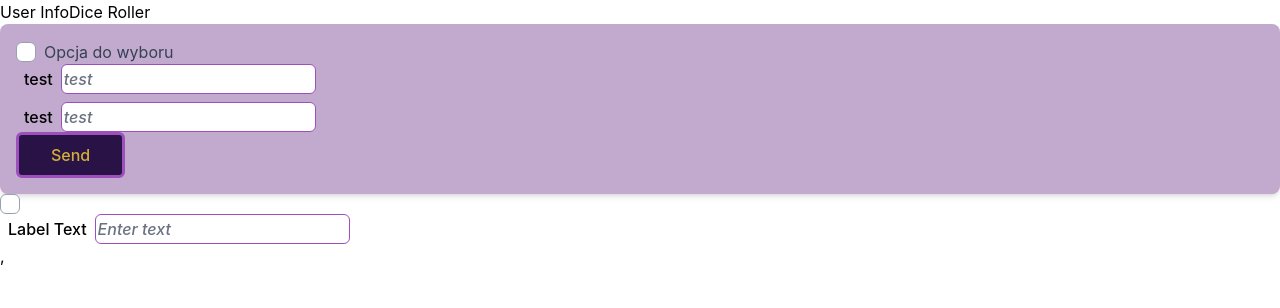
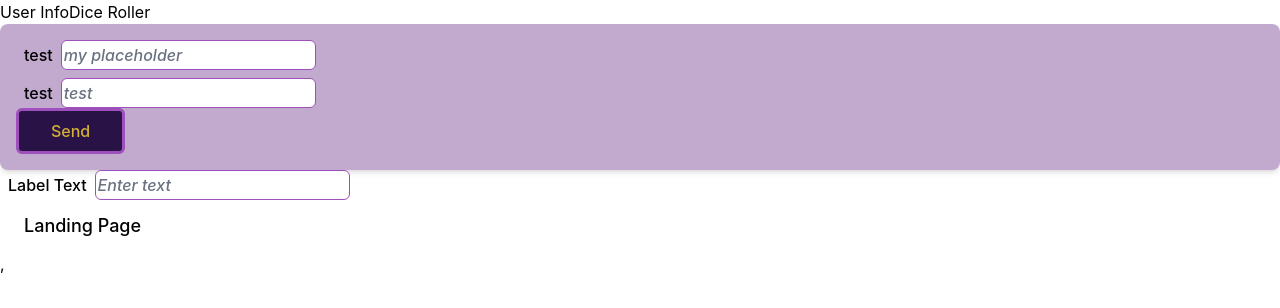
Before and after one commit to CodingTigerPaw/Nexus, a React (Vite) app in the folder Frontend/: page / in a window 1280 px wide. Shown: the top 308 px of the page. Built offline with nearby package versions, Linux system fonts and the light colour scheme.

Commit message:
added validation logic with Zod library

```diff
--- a/Frontend/package.json
+++ b/Frontend/package.json
@@ -28,6 +28,7 @@
   },
   "devDependencies": {
     "@eslint/js": "^9.39.1",
+    "@hookform/devtools": "^4.4.0",
     "@testing-library/jest-dom": "^6.9.1",
     "@testing-library/react": "^16.3.2",
     "@types/node": "^24.10.1",
--- a/Frontend/src/modules/RoutedModules/LandingPageModule/index.tsx
+++ b/Frontend/src/modules/RoutedModules/LandingPageModule/index.tsx
@@ -4,12 +4,19 @@ import Card from "../../../shared/ui/atoms/Card/Card";
 import Checkbox from "../../../shared/ui/atoms/checkbox/Checkbox";
 import Input from "../../../shared/ui/atoms/Input/Input";
 import Label from "../../../shared/ui/atoms/Label/Label";
-import NexusFormField from "../../../shared/ui/molecules/NexusFormField";
+import NexusFormField from "../../../shared/ui/molecules/NexusFormField/NexusFormField";
 import FormField from "../../../shared/ui/molecules/FormField";
+import { DevTool } from "@hookform/devtools";
+import {
+  bigLetterValidator,
+  minLengthValidator,
+  numberValidator,
+} from "../../../shared/validators/loginValidator";
 import { useForm } from "react-hook-form";
+import Header from "../../../shared/ui/atoms/Header/Header";
 const LandingPage = () => {
   const form = useForm();
-  const { register, handleSubmit } = form;
+  const { register, handleSubmit, formState } = form;
 
   const sendToZustand = async (data: unknown) => {
     console.log("data", data);
@@ -21,41 +28,27 @@ const LandingPage = () => {
         <Link to="/dice">Dice Roller</Link>
         <Link to="/login"></Link>
         <Card background="lightVoid">
-          <label className="flex cursor-pointer items-center gap-2">
-            <input type="checkbox" className="peer hidden" />
-            <span className="relative flex h-5 w-5 items-center justify-center rounded-md border border-gray-400 bg-white transition-all duration-300 peer-checked:border-void peer-checked:bg-void peer-focus:ring-2 peer-focus:ring-indigo-300 peer-focus:ring-offset-2">
-              <svg
-                className="h-4 w-4 scale-0 text-white transition-transform duration-300 peer-checked:scale-100"
-                viewBox="0 0 24 24"
-                fill="none"
-                stroke="currentColor"
-                stroke-width="3"
-              >
-                <path
-                  d="M20 6L9 17l-5-5"
-                  stroke-linecap="round"
-                  stroke-linejoin="round"
-                />
-              </svg>
-            </span>
-            <span className="text-gray-700 peer-checked:text-void">
-              Opcja do wyboru
-            </span>
-          </label>
-
           <form onSubmit={handleSubmit(sendToZustand)}>
+            <Checkbox />
             <NexusFormField
-              molecule={FormField}
+              component={FormField}
               injectRegister="inputProps"
               label="test"
               type="text"
-              placeholder="test"
+              placeholder="my placeholder"
               register={register}
               fieldName="test"
+              validators={[
+                minLengthValidator(8),
+                bigLetterValidator,
+                numberValidator,
+              ]}
             />
+            <p>{formState.errors.test?.message as string}</p>
+
             <div className="mb-2"></div>
             <NexusFormField
-              molecule={FormField}
+              component={FormField}
               injectRegister="inputProps"
               label="test"
               type="text"
@@ -68,11 +61,11 @@ const LandingPage = () => {
             </BaseButton>
           </form>
         </Card>
-        <Checkbox />
+        <DevTool control={form.control} /> {/* set up the dev tool */}
         <Label>Label Text</Label>
         <Input placeholder="Enter text" />
       </div>
-      <div></div>
+      <Header size="large">Landing Page</Header>
     </>
   );
 };
--- a/Frontend/src/shared/ui/applyStyles.ts
+++ b/Frontend/src/shared/ui/applyStyles.ts
@@ -32,10 +32,11 @@ type VariantValues<T extends VariantDefinition> =
       ? T
       : never;
 
-type VariantPropType<T extends VariantDefinition> =
-  [keyof VariantValues<T>] extends [never]
-    ? never
-    : keyof VariantValues<T> extends "true" | "false"
+type VariantPropType<T extends VariantDefinition> = [
+  keyof VariantValues<T>,
+] extends [never]
+  ? never
+  : keyof VariantValues<T> extends "true" | "false"
     ? boolean
     : keyof VariantValues<T>;
 
@@ -50,7 +51,9 @@ type OptionalVariantKeys<TVariants extends VariantDefinitions> = VariantKeys<
 >;
 
 type NonEmptyVariantKeys<TVariants extends VariantDefinitions> = {
-  [K in keyof TVariants]: VariantPropType<TVariants[K]> extends never ? never : K;
+  [K in keyof TVariants]: VariantPropType<TVariants[K]> extends never
+    ? never
+    : K;
 }[keyof TVariants];
 
 type RequiredVariantKeys<TVariants extends VariantDefinitions> = Exclude<
@@ -58,10 +61,8 @@ type RequiredVariantKeys<TVariants extends VariantDefinitions> = Exclude<
   Exclude<keyof TVariants, NonEmptyVariantKeys<TVariants>>
 >;
 
-type OptionalNonEmptyVariantKeys<TVariants extends VariantDefinitions> = Extract<
-  OptionalVariantKeys<TVariants>,
-  NonEmptyVariantKeys<TVariants>
->;
+type OptionalNonEmptyVariantKeys<TVariants extends VariantDefinitions> =
+  Extract<OptionalVariantKeys<TVariants>, NonEmptyVariantKeys<TVariants>>;
 
 export type VariantProps<TConfig extends StyleConfig> =
   // Wymagane warianty
@@ -69,8 +70,7 @@ export type VariantProps<TConfig extends StyleConfig> =
     [K in RequiredVariantKeys<TConfig["variants"]>]: VariantPropType<
       TConfig["variants"][K]
     >;
-  } & // Opcjonalne warianty
-  {
+  } & { // Opcjonalne warianty
     [K in OptionalNonEmptyVariantKeys<TConfig["variants"]>]?: VariantPropType<
       TConfig["variants"][K]
     >;
--- a/Frontend/src/shared/ui/atoms/checkbox/Checkbox.tsx
+++ b/Frontend/src/shared/ui/atoms/checkbox/Checkbox.tsx
@@ -16,21 +16,7 @@ const Checkbox = ({ className, ...props }: StyledCheckboxProps) => {
   return (
     <label className="flex cursor-pointer items-center gap-2">
       <input type="checkbox" className={resolvedClassName} {...props} />
-      <span className="relative flex h-5 w-5 items-center justify-center rounded-md border border-gray-400 bg-white transition-all duration-300 peer-checked:border-void peer-checked:bg-void peer-focus:ring-2 peer-focus:ring-indigo-300 peer-focus:ring-offset-2">
-        <svg
-          className="h-4 w-4 scale-0 text-white transition-transform duration-300 peer-checked:scale-100"
-          viewBox="0 0 24 24"
-          fill="none"
-          stroke="currentColor"
-          stroke-width="3"
-        >
-          <path
-            d="M20 6L9 17l-5-5"
-            stroke-linecap="round"
-            stroke-linejoin="round"
-          />
-        </svg>
-      </span>
+
       {/* <span className="text-gray-700 peer-checked:text-void">
         Opcja do wyboru
       </span> */}
--- a/Frontend/src/shared/ui/atoms/checkbox/CheckboxStyles.ts
+++ b/Frontend/src/shared/ui/atoms/checkbox/CheckboxStyles.ts
@@ -4,7 +4,7 @@ import {
   type VariantProps,
 } from "../../applyStyles";
 export const CheckboxStyles = {
-  base: "rounded-lg shadow-md p-4 bg-white  peer hidden",
+  base: " rounded-lg shadow-md p-4 bg-white  peer hidden",
   variants: {
     background: optionalVariant({
       red: "bg-red-800",
--- a/Frontend/src/shared/ui/molecules/FormField.tsx
+++ b/Frontend/src/shared/ui/molecules/FormField.tsx
@@ -15,19 +15,20 @@ type TextProps = {
 
 type CheckboxProps = {
   type: "checkbox";
+  placeholder?: never;
 } & BaseFieldProps;
 
 export type FormFieldProps = TextProps | CheckboxProps;
 
 const FormField = (props: FormFieldProps) => {
-  const { label, type, inputProps } = props;
+  const { label, type, placeholder, inputProps } = props;
   return (
     <div>
       <Label>{label}</Label>
       {type === "checkbox" ? (
         <Checkbox {...inputProps} />
       ) : (
-        <Input type={type} placeholder={props.placeholder} {...inputProps} />
+        <Input type={type} placeholder={placeholder} {...inputProps} />
       )}
     </div>
   );
--- a/Frontend/src/shared/ui/molecules/NexusFormField.tsx
+++ b/Frontend/src/shared/ui/molecules/NexusFormField/NexusFormField.tsx
@@ -4,6 +4,7 @@ import type {
   UseFormRegister,
   UseFormRegisterReturn,
 } from "react-hook-form";
+import type { ZodTypeAny } from "zod";
 
 type RegisterInjection<P extends object> =
   | "spread"
@@ -18,20 +19,49 @@ type NexusFormFieldProps<P extends object> = DistributiveOmit<
   P,
   "name" | "onChange" | "onBlur" | "ref" | "inputProps"
 > & {
-  molecule: ComponentType<P>;
+  component: ComponentType<P>;
   register: UseFormRegister<FieldValues>;
   fieldName: string;
   injectRegister?: RegisterInjection<P>;
+  validators?: ZodTypeAny | ZodTypeAny[];
 };
 
 const NexusFormField = <P extends object>({
-  molecule: Molecule,
+  component: Component,
   register,
   fieldName,
   injectRegister = "spread",
+  validators,
   ...props
 }: NexusFormFieldProps<P>) => {
-  const registration = register(fieldName);
+  const zodValidators = validators
+    ? Array.isArray(validators)
+      ? validators
+      : [validators]
+    : [];
+
+  const registration = register(
+    fieldName,
+    zodValidators.length > 0
+      ? {
+          validate: (value) => {
+            const errorMessages: string[] = [];
+
+            for (const validator of zodValidators) {
+              const result = validator.safeParse(value);
+              if (!result.success) {
+                const message = result.error.issues[0]?.message;
+                if (message) {
+                  errorMessages.push(message);
+                }
+              }
+            }
+
+            return errorMessages.length > 0 ? errorMessages.join(" | ") : true;
+          },
+        }
+      : undefined,
+  );
 
   const injectedProps: Partial<P> =
     injectRegister === "inputProps"
@@ -40,7 +70,7 @@ const NexusFormField = <P extends object>({
         ? (registration as unknown as Partial<P>)
         : injectRegister(registration);
 
-  return <Molecule {...({ ...(props as object), ...injectedProps } as P)} />;
+  return <Component {...({ ...(props as object), ...injectedProps } as P)} />;
 };
 
 export default NexusFormField;
--- /dev/null
+++ b/Frontend/src/shared/validators/loginValidator.ts
@@ -0,0 +1,25 @@
+import { z } from "zod";
+
+export const LoginRules = {
+  hasMinLength: (val: string, min: number) => val.length >= min,
+  hasBigLetter: (val: string) => /[A-Z]/.test(val),
+  hasNumber: (val: string) => /[0-9]/.test(val),
+  hasSpecialChar: (val: string) => /[!@#$%^&*]/.test(val),
+};
+
+// Tworzysz bazowy walidator
+const basePassword = z.string();
+
+// Tworzysz konkretne "warstwy" walidacji
+export const minLengthValidator = (min: number) =>
+  basePassword.refine((val) => LoginRules.hasMinLength(val, min), {
+    message: `Hasło musi mieć minimum ${min} znaków`,
+  });
+
+export const bigLetterValidator = basePassword.refine(LoginRules.hasBigLetter, {
+  message: "Wymagana wielka litera",
+});
+
+export const numberValidator = basePassword.refine(LoginRules.hasNumber, {
+  message: "Wymagana cyfra",
+});
```
Also changed, not shown: Frontend/src/shared/ui/molecules/NexusFormField/types.ts (added), 1 other file (tests, documents, lock files or other folders).
